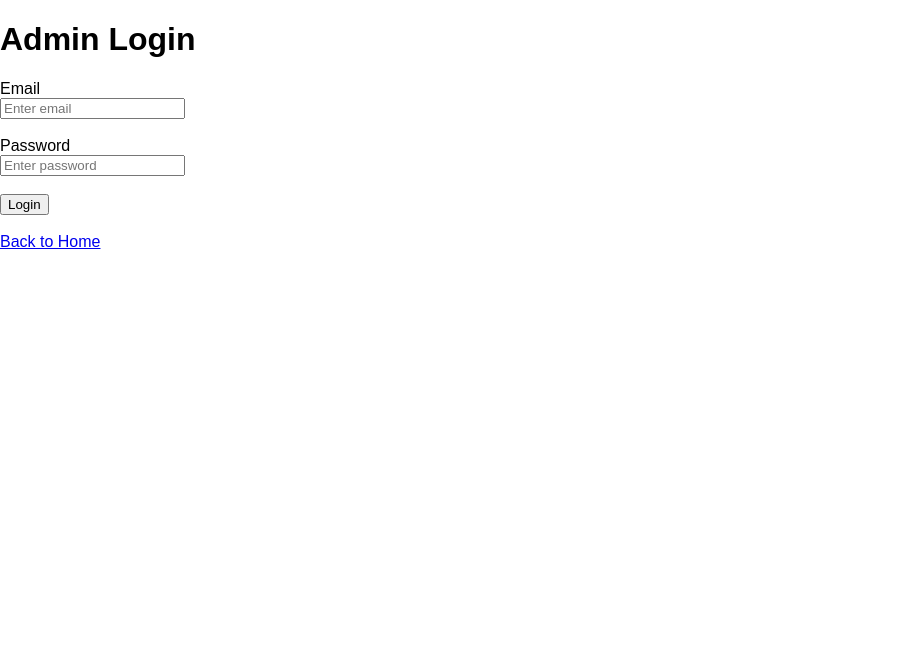
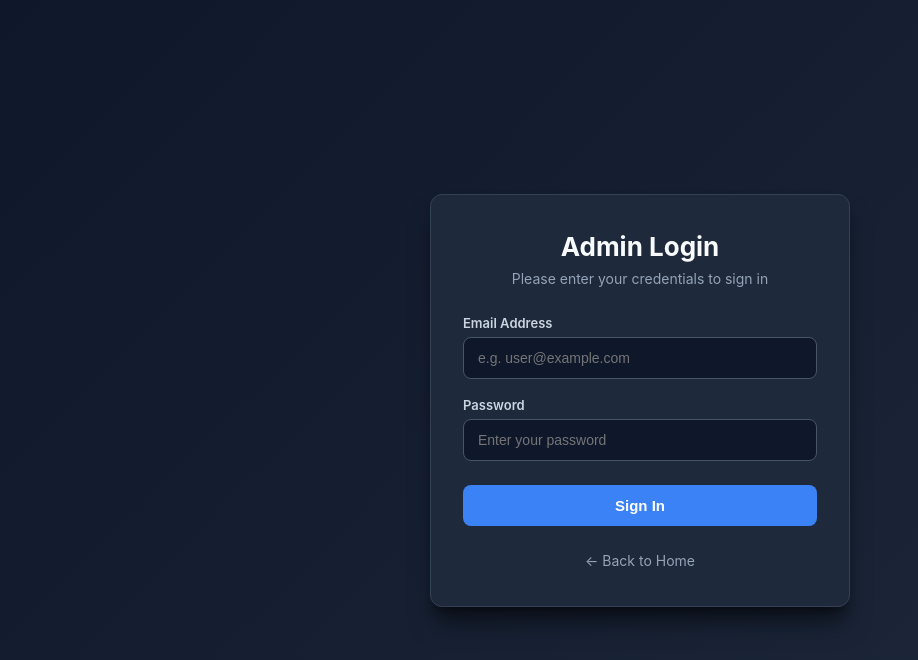
Before and after one commit to chakradharreddy1606137/Student_Placement_Management, a React (Vite) app in the folder frontend/: page /login/admin in a window 1280 px wide. Shown: the top 660 px of the page, without its empty margins (0-918 px from the left). Built offline with nearby package versions, Linux system fonts and the light colour scheme; no server answers.

Commit message:
feat(ui): center and modernize login and home page layouts

```diff
--- a/frontend/src/index.css
+++ b/frontend/src/index.css
@@ -1,4 +1,12 @@
+* {
+  box-sizing: border-box;
+}
+
 body {
   margin: 0;
-  font-family: Arial, sans-serif;
+  padding: 0;
+  font-family: -apple-system, BlinkMacSystemFont, 'Segoe UI', Roboto, Helvetica, Arial, sans-serif;
+  background-color: #0f172a;
+  color: #f8fafc;
+  min-height: 100vh;
 }
--- a/frontend/src/pages/Home.jsx
+++ b/frontend/src/pages/Home.jsx
@@ -2,18 +2,102 @@ import { Link } from 'react-router-dom'
 
 function Home() {
   return (
-    <div>
-      <h1>Student Placement Management System</h1>
-      <p>Welcome to the Student Placement Management System.</p>
-      <Link to="/login/student">
-        <button>Student Login</button>
-      </Link>
-      <Link to="/login/company">
-        <button>Company Login</button>
-      </Link>
-      <Link to="/login/admin">
-        <button>Admin Login</button>
-      </Link>
+    <div
+      style={{
+        minHeight: '100vh',
+        display: 'flex',
+        alignItems: 'center',
+        justifyContent: 'center',
+        background: 'linear-gradient(135deg, #0f172a 0%, #1e293b 100%)',
+        padding: '20px',
+      }}
+    >
+      <div
+        style={{
+          width: '100%',
+          maxWidth: '540px',
+          backgroundColor: '#1e293b',
+          border: '1px solid #334155',
+          borderRadius: '16px',
+          padding: '40px 32px',
+          boxShadow: '0 25px 50px -12px rgba(0, 0, 0, 0.5)',
+          textAlign: 'center',
+        }}
+      >
+        <h1
+          style={{
+            margin: '0 0 12px 0',
+            fontSize: '28px',
+            fontWeight: '800',
+            color: '#f8fafc',
+            lineHeight: 1.3,
+          }}
+        >
+          🎓 Student Placement Management
+        </h1>
+        <p style={{ margin: '0 0 32px 0', fontSize: '15px', color: '#94a3b8' }}>
+          Connect students, top companies, and placement administrators.
+        </p>
+
+        <div style={{ display: 'flex', flexDirection: 'column', gap: '14px' }}>
+          <Link to="/login/student" style={{ textDecoration: 'none' }}>
+            <button
+              style={{
+                width: '100%',
+                padding: '14px',
+                backgroundColor: '#3b82f6',
+                color: '#fff',
+                border: 'none',
+                borderRadius: '10px',
+                fontSize: '16px',
+                fontWeight: '600',
+                cursor: 'pointer',
+                transition: 'transform 0.1s',
+              }}
+            >
+              👨‍🎓 Student Portal
+            </button>
+          </Link>
+
+          <Link to="/login/company" style={{ textDecoration: 'none' }}>
+            <button
+              style={{
+                width: '100%',
+                padding: '14px',
+                backgroundColor: '#10b981',
+                color: '#fff',
+                border: 'none',
+                borderRadius: '10px',
+                fontSize: '16px',
+                fontWeight: '600',
+                cursor: 'pointer',
+                transition: 'transform 0.1s',
+              }}
+            >
+              🏢 Company Portal
+            </button>
+          </Link>
+
+          <Link to="/login/admin" style={{ textDecoration: 'none' }}>
+            <button
+              style={{
+                width: '100%',
+                padding: '14px',
+                backgroundColor: '#6366f1',
+                color: '#fff',
+                border: 'none',
+                borderRadius: '10px',
+                fontSize: '16px',
+                fontWeight: '600',
+                cursor: 'pointer',
+                transition: 'transform 0.1s',
+              }}
+            >
+              🔑 Admin Portal
+            </button>
+          </Link>
+        </div>
+      </div>
     </div>
   )
 }
--- a/frontend/src/pages/Login.jsx
+++ b/frontend/src/pages/Login.jsx
@@ -61,46 +61,160 @@ function Login({ role }) {
   }
 
   return (
-    <div>
-      <h1>{role ? `${role} Login` : 'Login'}</h1>
+    <div
+      style={{
+        minHeight: '100vh',
+        display: 'flex',
+        alignItems: 'center',
+        justifyContent: 'center',
+        background: 'linear-gradient(135deg, #0f172a 0%, #1e293b 100%)',
+        padding: '20px',
+      }}
+    >
+      <div
+        style={{
+          width: '100%',
+          maxWidth: '420px',
+          backgroundColor: '#1e293b',
+          border: '1px solid #334155',
+          borderRadius: '12px',
+          padding: '36px 32px',
+          boxShadow: '0 20px 25px -5px rgba(0, 0, 0, 0.5), 0 8px 10px -6px rgba(0, 0, 0, 0.5)',
+        }}
+      >
+        <div style={{ textAlign: 'center', marginBottom: '28px' }}>
+          <h1
+            style={{
+              margin: '0 0 8px 0',
+              fontSize: '26px',
+              fontWeight: '700',
+              color: '#f8fafc',
+            }}
+          >
+            {role ? `${role} Login` : 'Welcome Back'}
+          </h1>
+          <p style={{ margin: 0, fontSize: '14px', color: '#94a3b8' }}>
+            Please enter your credentials to sign in
+          </p>
+        </div>
 
         {error && (
-        <div style={{ color: 'red', marginBottom: '15px', maxWidth: '350px' }}>
+          <div
+            style={{
+              backgroundColor: 'rgba(239, 68, 68, 0.15)',
+              border: '1px solid #ef4444',
+              color: '#fca5a5',
+              padding: '12px',
+              borderRadius: '8px',
+              fontSize: '14px',
+              marginBottom: '20px',
+              textAlign: 'center',
+            }}
+          >
             {error}
           </div>
         )}
 
         <form onSubmit={handleLogin}>
-        <div>
-          <label>Email</label>
-          <br />
+          <div style={{ marginBottom: '18px' }}>
+            <label
+              style={{
+                display: 'block',
+                marginBottom: '6px',
+                fontSize: '13px',
+                fontWeight: '600',
+                color: '#cbd5e1',
+              }}
+            >
+              Email Address
+            </label>
             <input
               type="email"
               value={email}
               onChange={(e) => setEmail(e.target.value)}
-            placeholder="Enter email"
+              placeholder="e.g. user@example.com"
               required
+              style={{
+                width: '100%',
+                padding: '12px 14px',
+                backgroundColor: '#0f172a',
+                border: '1px solid #475569',
+                borderRadius: '8px',
+                color: '#f8fafc',
+                fontSize: '14px',
+                outline: 'none',
+                transition: 'border-color 0.2s',
+              }}
             />
           </div>
-        <br />
-        <div>
-          <label>Password</label>
-          <br />
+
+          <div style={{ marginBottom: '24px' }}>
+            <label
+              style={{
+                display: 'block',
+                marginBottom: '6px',
+                fontSize: '13px',
+                fontWeight: '600',
+                color: '#cbd5e1',
+              }}
+            >
+              Password
+            </label>
             <input
               type="password"
               value={password}
               onChange={(e) => setPassword(e.target.value)}
-            placeholder="Enter password"
+              placeholder="Enter your password"
               required
+              style={{
+                width: '100%',
+                padding: '12px 14px',
+                backgroundColor: '#0f172a',
+                border: '1px solid #475569',
+                borderRadius: '8px',
+                color: '#f8fafc',
+                fontSize: '14px',
+                outline: 'none',
+                transition: 'border-color 0.2s',
+              }}
             />
           </div>
-        <br />
-        <button type="submit" disabled={loading}>
-          {loading ? 'Logging in...' : 'Login'}
+
+          <button
+            type="submit"
+            disabled={loading}
+            style={{
+              width: '100%',
+              padding: '12px',
+              backgroundColor: '#3b82f6',
+              color: '#ffffff',
+              border: 'none',
+              borderRadius: '8px',
+              fontSize: '15px',
+              fontWeight: '600',
+              cursor: loading ? 'not-allowed' : 'pointer',
+              opacity: loading ? 0.7 : 1,
+              transition: 'background-color 0.2s, transform 0.1s',
+            }}
+          >
+            {loading ? 'Signing in...' : 'Sign In'}
           </button>
         </form>
-      <br />
-      <Link to="/">Back to Home</Link>
+
+        <div style={{ textAlign: 'center', marginTop: '24px' }}>
+          <Link
+            to="/"
+            style={{
+              color: '#94a3b8',
+              textDecoration: 'none',
+              fontSize: '14px',
+              transition: 'color 0.2s',
+            }}
+          >
+            ← Back to Home
+          </Link>
+        </div>
+      </div>
     </div>
   )
 }
```
Lines whose indentation alone changed are shown as unchanged.
